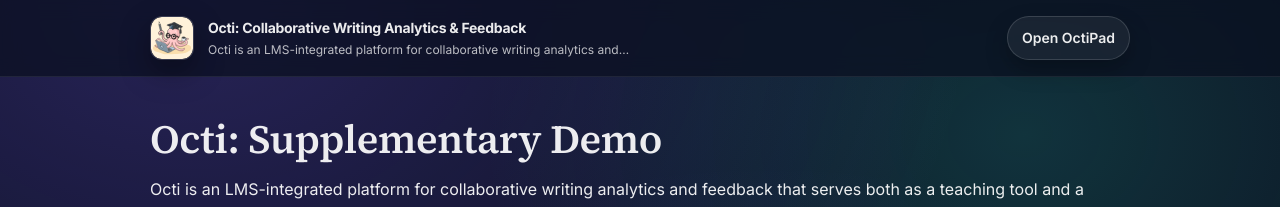
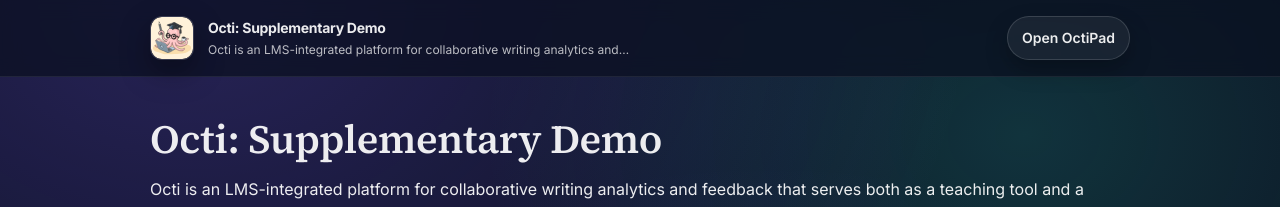
Before and after one commit to KD-info/octi-paper-website, a Jekyll site: the page built from index.md, in a window 1280 px wide. Shown: the top 207 px of the page. Built offline with Jekyll 4.4.1, drawn with Linux system fonts in a browser that asks for light colours.

Commit message:
update: change title to reflect supplementary demo focus

```diff
--- a/_config.yml
+++ b/_config.yml
@@ -1,4 +1,4 @@
-title: "Octi: Collaborative Writing Analytics & Feedback"
+title: "Octi: Supplementary Demo"
 description: >-
   Octi is an LMS-integrated platform for collaborative writing analytics and scheduled feedback,
   combining OctiPad (structured real-time collaborative writing) and OctiFeedback (text-based
```
